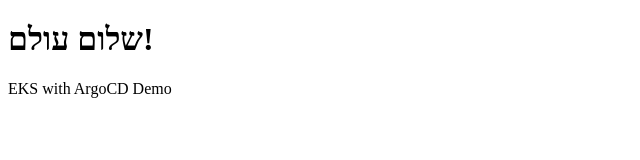
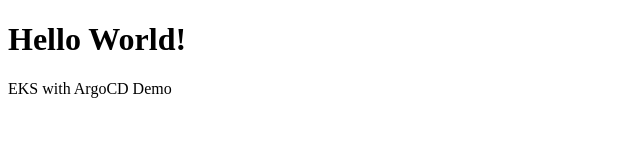
Before and after one commit to BatelCohen7/eks-migdal-project, a plain HTML site: page k8s/hello-world/index.html in a window 1280 px wide. Shown: the whole page, without its empty margins (0-640 px from the left). Drawn offline with Linux system fonts and the light colour scheme.

Commit message:
Update index.html

```diff
--- a/k8s/hello-world/index.html
+++ b/k8s/hello-world/index.html
@@ -4,7 +4,7 @@
     <title>Hello World</title>
 </head>
 <body>
-    <h1>שלום עולם!</h1>
+    <h1>Hello World!</h1>
     <p>EKS with ArgoCD Demo</p>
 </body>
 </html>
```
